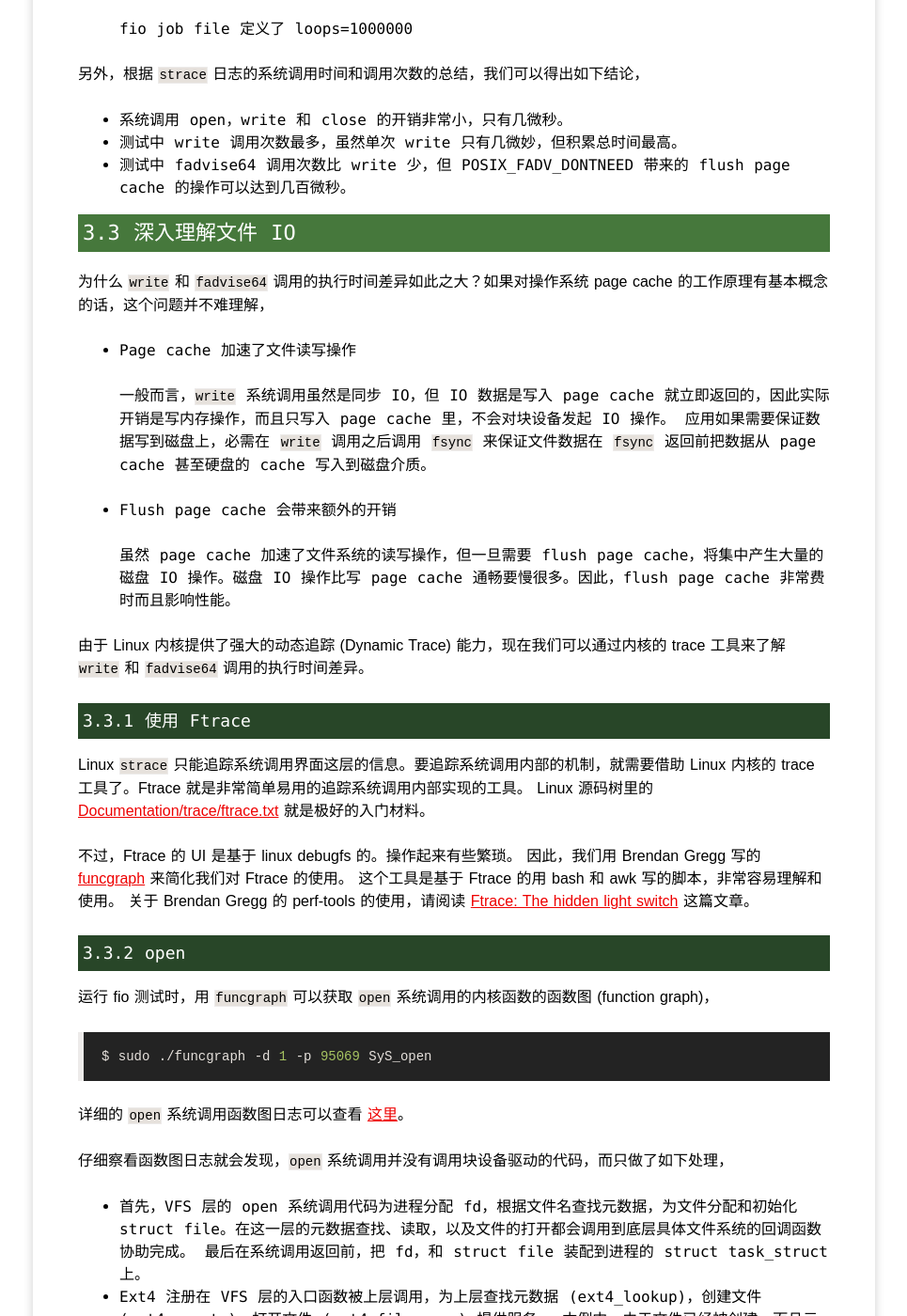
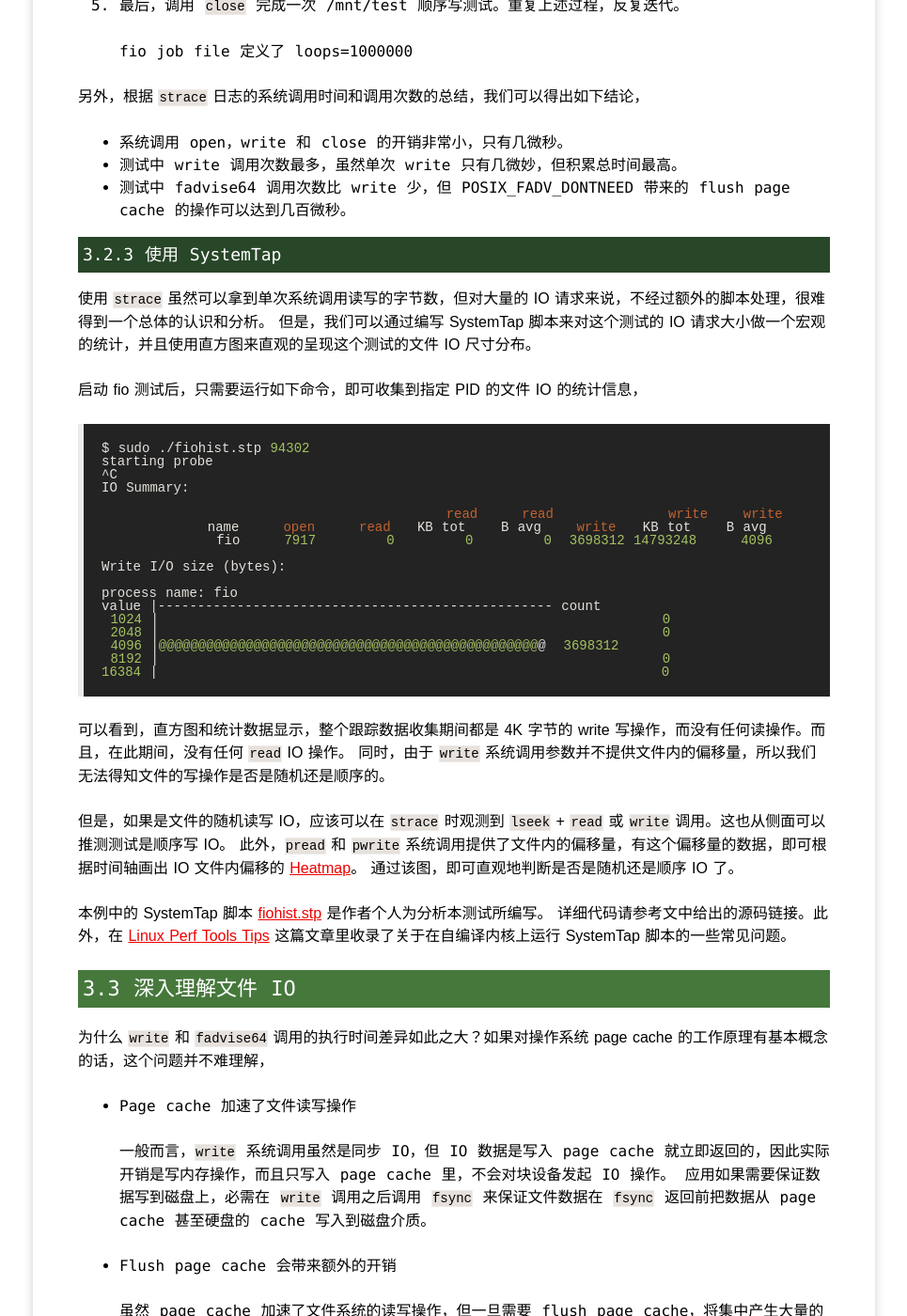
Before and after one commit to yangoliver/yangoliver.github.io, a Jekyll site: the page built from _posts/2016/2016-07-10-linux-block-driver-basic-2.md, in a window 1280 px wide and 1400 px high, scrolled down 4014 px. Shown: the whole window at 94% size, without its empty margins (157-1122 px from the left). Built offline with Jekyll 4.4.1, drawn with Linux system fonts in a browser that asks for light colours; comment, search, counter and statistics services are not loaded; some of the changed text lies outside the part shown.

Commit message:
draft: added systemtap analysis
Signed-off-by: Yong Yang <yangoliver@gmail.com>

```diff
--- a/_posts/2016/2016-07-10-linux-block-driver-basic-2.md
+++ b/_posts/2016/2016-07-10-linux-block-driver-basic-2.md
@@ -3,7 +3,7 @@ layout: post
 title: Linux Block Driver - 2
 description: Linux 块设备驱动系列文章。通过开发简单的块设备驱动，掌握 Linux 块设备层的基本概念。
 categories: [Chinese, Software, Hardware]
-tags: [driver, crash, kernel, linux, storage]
+tags: [driver, perf, crash, kernel, linux, storage]
 ---
 
 > 文本处于写作状态，内容随时可能有更改。
@@ -155,6 +155,42 @@ tags: [driver, crash, kernel, linux, storage]
 - 测试中 `write` 调用次数最多，虽然单次 `write` 只有几微妙，但积累总时间最高。
 - 测试中 `fadvise64` 调用次数比 `write` 少，但 `POSIX_FADV_DONTNEED` 带来的 flush page cache 的操作可以达到几百微秒。
 
+#### 3.2.3 使用 SystemTap
+
+使用 `strace` 虽然可以拿到单次系统调用读写的字节数，但对大量的 IO 请求来说，不经过额外的脚本处理，很难得到一个总体的认识和分析。
+但是，我们可以通过编写 SystemTap 脚本来对这个测试的 IO 请求大小做一个宏观的统计，并且使用直方图来直观的呈现这个测试的文件 IO 尺寸分布。
+
+启动 fio 测试后，只需要运行如下命令，即可收集到指定 PID 的文件 IO 的统计信息，
+
+	$ sudo ./fiohist.stp 94302
+	starting probe
+	^C
+	IO Summary:
+
+	                                       read     read             write    write
+	            name     open     read   KB tot    B avg    write   KB tot    B avg
+	             fio     7917        0        0        0  3698312 14793248     4096
+
+	Write I/O size (bytes):
+
+	process name: fio
+	value |-------------------------------------------------- count
+	 1024 |                                                         0
+	 2048 |                                                         0
+	 4096 |@@@@@@@@@@@@@@@@@@@@@@@@@@@@@@@@@@@@@@@@@@@@@@@@@  3698312
+	 8192 |                                                         0
+	16384 |                                                         0
+
+可以看到，直方图和统计数据显示，整个跟踪数据收集期间都是 4K 字节的 write 写操作，而没有任何读操作。而且，在此期间，没有任何 `read` IO 操作。
+同时，由于 `write` 系统调用参数并不提供文件内的偏移量，所以我们无法得知文件的写操作是否是随机还是顺序的。
+
+但是，如果是文件的随机读写 IO，应该可以在 `strace` 时观测到 `lseek` + `read` 或 `write` 调用。这也从侧面可以推测测试是顺序写 IO。
+此外，`pread` 和 `pwrite` 系统调用提供了文件内的偏移量，有这个偏移量的数据，即可根据时间轴画出 IO 文件内偏移的 [Heatmap](https://en.wikipedia.org/wiki/Heat_map)。
+通过该图，即可直观地判断是否是随机还是顺序 IO 了。
+
+本例中的 SystemTap 脚本 [fiohist.stp](https://github.com/yangoliver/mytools/blob/master/debug/systemtap/fiohist.stp) 是作者个人为分析本测试所编写。
+详细代码请参考文中给出的源码链接。此外，在 [Linux Perf Tools Tips](http://oliveryang.net/2016/07/linux-perf-tools-tips/) 这篇文章里收录了关于在自编译内核上运行 SystemTap 脚本的一些常见问题。
+
 ### 3.3 深入理解文件 IO
 
 为什么 `write` 和 `fadvise64` 调用的执行时间差异如此之大？如果对操作系统 page cache 的工作原理有基本概念的话，这个问题并不难理解，
@@ -206,6 +242,7 @@ Linux 源码树里的 [Documentation/trace/ftrace.txt](https://github.com/torval
 ## 5. 延伸阅读
 
 * [Linux Block Driver - 1](http://oliveryang.net/2016/04/linux-block-driver-basic-1)
+* [Linux Perf Tools Tips](http://oliveryang.net/2016/07/linux-perf-tools-tips/)
 * [Ftrace: The hidden light switch](http://lwn.net/Articles/608497)
 * [Device Drivers, Third Edition](http://lwn.net/Kernel/LDD3)
 * [Ftrace: Function Tracer](https://github.com/torvalds/linux/blob/master/Documentation/trace/ftrace.txt)
```
